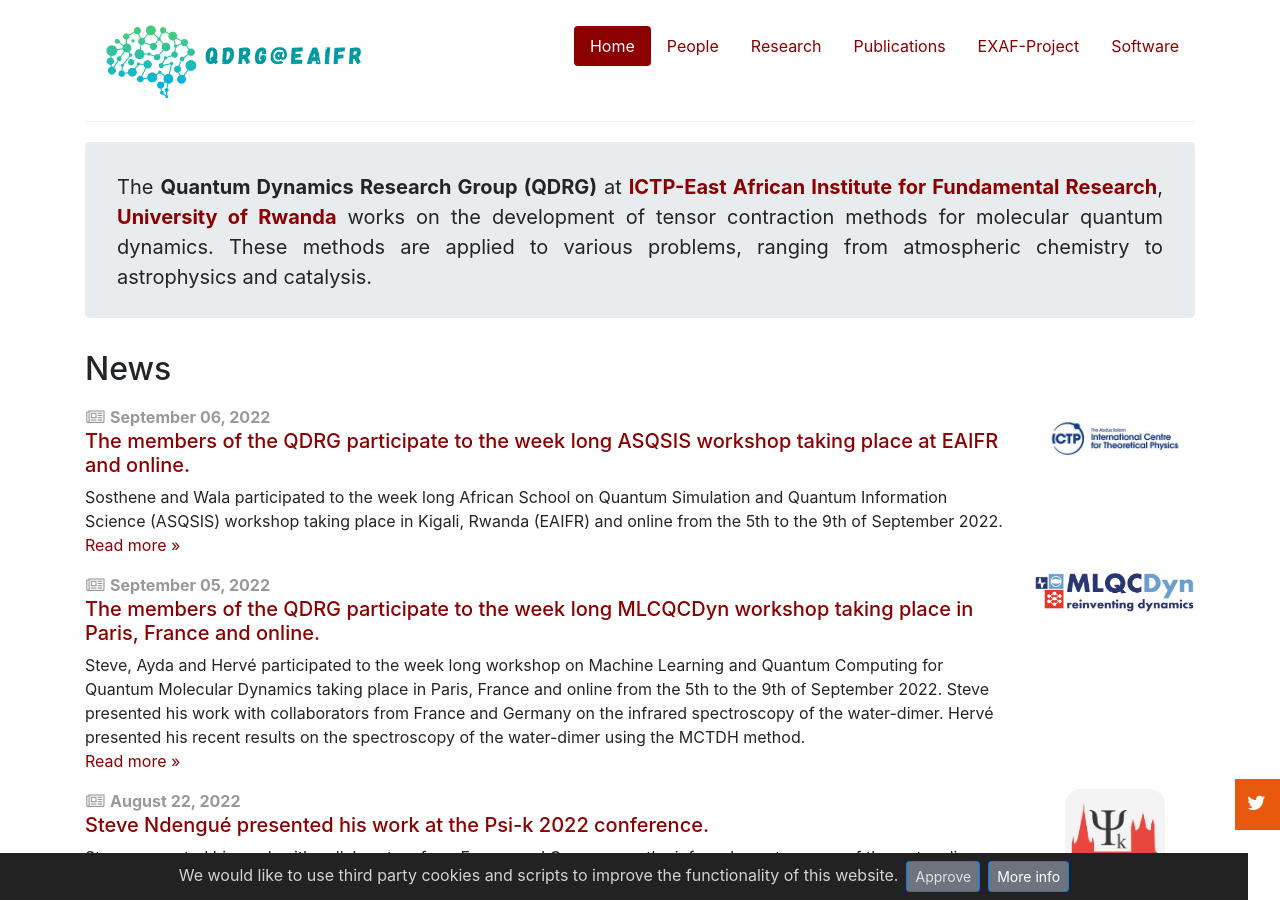
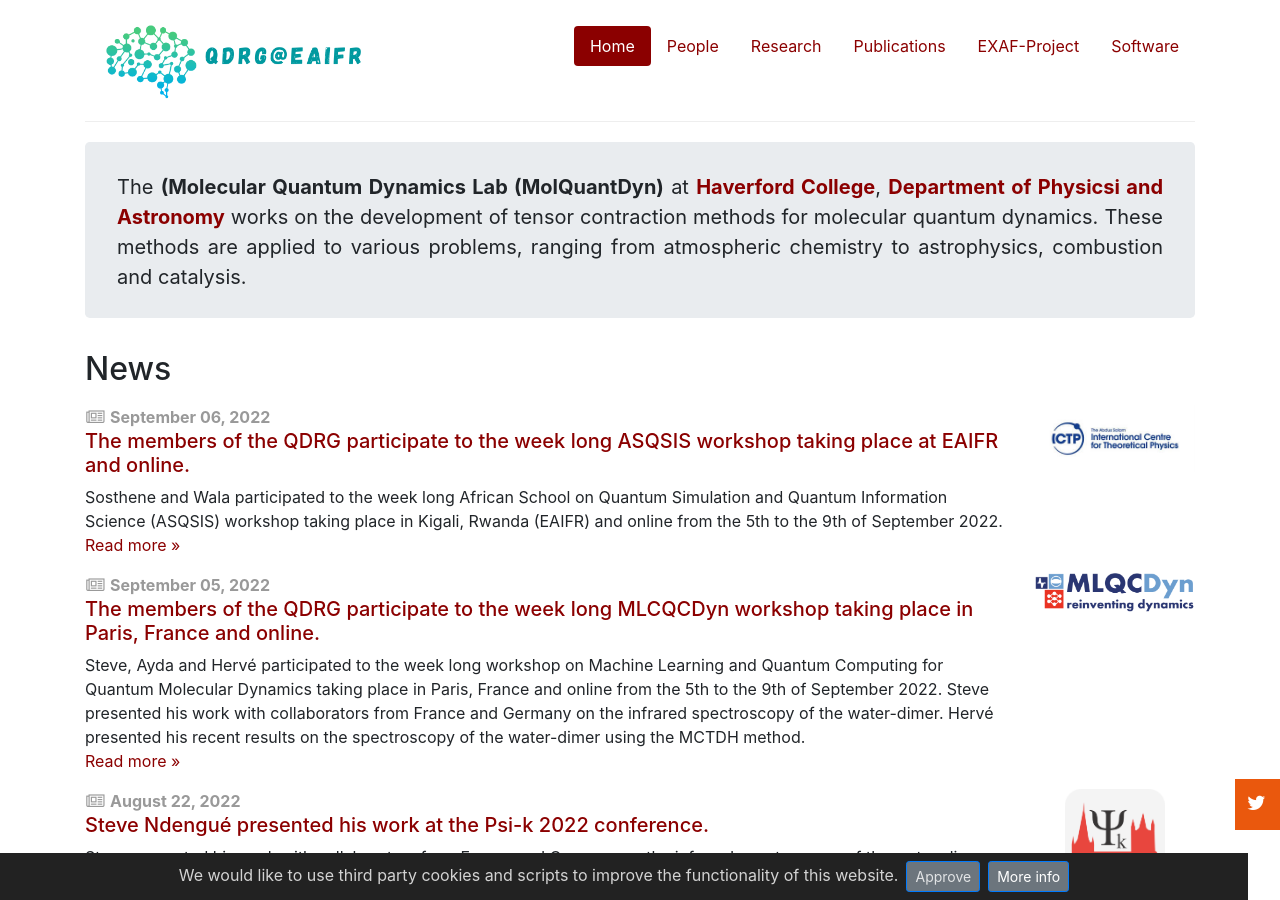
Before and after one commit to MolQuantDynLab-Haverford/MolQuantDynLab-Haverford.github.io, a Jekyll site: the page built from index.html, in a window 1280 px wide and 900 px high. Built offline with Jekyll 4.4.1, drawn with Linux system fonts in a browser that asks for light colours.

Commit message:
First New Remote Addtion of files

```diff
--- a/index.html
+++ b/index.html
@@ -24,8 +24,7 @@ role-tables:
 
 <div class="jumbotron">
     <p>
-        The <b>Quantum Dynamics Research Group (QDRG)</b> at <b><a href="https://eaifr.org/">ICTP-East African Institute for Fundamental Research</a></b>, <b><a href="https://ur.ac.rw/">University of Rwanda</a></b> works on the development of tensor contraction methods for molecular quantum dynamics.
-These methods are applied to various problems, ranging from atmospheric chemistry to astrophysics and catalysis.
+        The <b>(Molecular Quantum Dynamics Lab (MolQuantDyn)</b> at <b><a href="https://haverford.edu/">Haverford College</a></b>, <b><a href="https://www.haverford.edu/physics-and-astronomy">Department of Physicsi and Astronomy</a></b> works on the development of tensor contraction methods for molecular quantum dynamics. These methods are applied to various problems, ranging from atmospheric chemistry to astrophysics, combustion and catalysis.
     </p>
 </div>
 
```
